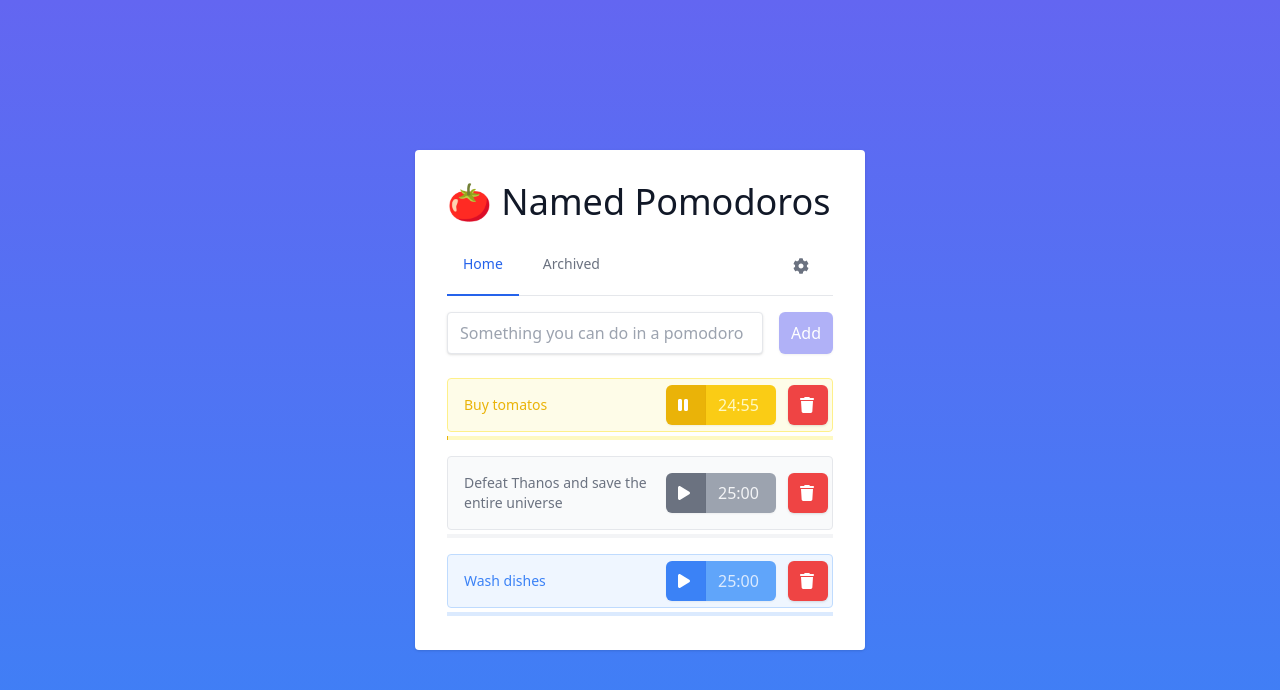
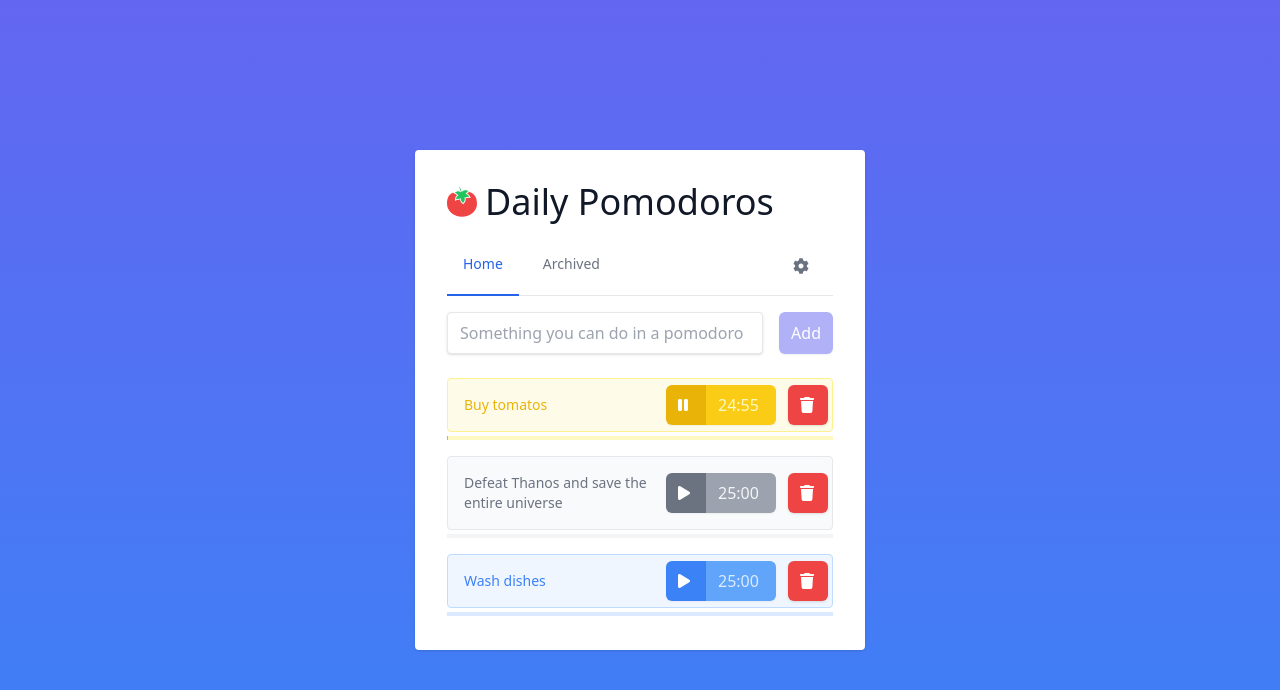
Before and after one commit to teles/miniapps, a website built with webpack: page src/index.html in a window 1280 px wide. Built offline with nearby package versions, Linux system fonts and the light colour scheme.

Commit message:
feat(no-issue): adds tomato icon to title

```diff
--- a/src/index.html
+++ b/src/index.html
@@ -4,7 +4,7 @@
     <meta charset="UTF-8">
     <meta http-equiv="X-UA-Compatible" content="IE=edge">
     <meta name="viewport" content="width=device-width, initial-scale=1.0">
-    <title>🍅 Named Pomodoros</title>
+    <title>🍅 Daily Pomodoros</title>
   </head>
   <style>
     [x-cloak] { display: none !important; }
@@ -15,7 +15,13 @@
     x-cloak>
     <main class="h-100 w-full flex-col justify-center font-sans p-8 bg-white shadow rounded m-4 max-w-[450px] h-[500px]">
       <header class="mb-4">
-        <h1 class="title-font sm:text-4xl text-3xl mb-4 font-medium text-gray-900">🍅 Named Pomodoros</h1>
+        <h1 class="title-font sm:text-4xl text-3xl mb-4 font-medium text-gray-900 flex items-center">
+          <svg xmlns="http://www.w3.org/2000/svg" xmlns:xlink="http://www.w3.org/1999/xlink" height="30px" width="30px" version="1.1" id="Capa_1" viewBox="0 0 17.208 17.208" xml:space="preserve" class="mr-2">
+            <path style="fill: #ef4444;" d="M12.889,2.805l-0.324,0.136c-0.497,0.208-0.791,0.479-1.044,0.753    c0.232,0.108,0.455,0.246,0.667,0.411c0.473,0.385,0.792,0.801,1.042,1.353l0.376,0.825l-0.9-0.111    c-0.645-0.078-1.077,0.066-1.496,0.205c-0.171,0.058-0.346,0.116-0.529,0.156c0.012,0.076,0.021,0.153,0.027,0.229    c0.04,0.456-0.021,0.919-0.179,1.376c-0.211,0.573-0.499,1.009-0.94,1.425L9.292,9.842L8.955,9.614    C8.454,9.273,8.099,8.888,7.804,8.365C7.607,7.997,7.48,7.621,7.426,7.235c-0.206,0.036-0.41,0.043-0.61,0.051    C6.376,7.303,5.92,7.32,5.345,7.622L4.542,8.045L4.601,7.14c0.039-0.604,0.19-1.105,0.492-1.625    c0.183-0.302,0.398-0.564,0.646-0.784c-0.057-0.05-0.113-0.102-0.168-0.153c-0.324-0.299-0.659-0.609-1.28-0.802l-0.867-0.27    l0.531-0.467C0.957,3.942,0,6.579,0,9.539c0,4.146,3.852,7.507,8.604,7.507c4.751,0,8.604-3.361,8.604-7.507    C17.208,6.483,16.105,3.58,12.889,2.805z"></path>
+            <path style="fill: #22c55d;" d="M6.333,4.893C6.018,5.112,5.748,5.398,5.531,5.757c-0.213,0.366-0.385,0.79-0.424,1.402    C6.38,6.49,7.173,7.005,7.916,6.495C7.9,6.655,7.896,6.813,7.91,6.972c0.027,0.383,0.137,0.76,0.336,1.13    C8.454,8.471,8.731,8.834,9.24,9.179c0.446-0.421,0.662-0.824,0.809-1.222c0.138-0.396,0.187-0.785,0.152-1.168    c-0.021-0.249-0.078-0.495-0.167-0.738c0.805,0.116,1.377-0.563,2.733-0.396c-0.254-0.559-0.565-0.895-0.893-1.162    c-0.33-0.259-0.683-0.43-1.056-0.523c-0.077-0.02-0.153-0.034-0.232-0.046c0.47-0.394,0.772-1.041,1.783-1.463    c-0.499-0.359-0.936-0.497-1.353-0.565c-0.416-0.061-0.807-0.035-1.177,0.07c-0.37,0.102-0.72,0.281-1.046,0.546    C8.668,2.618,8.547,2.74,8.43,2.874C7.981,1.423,7.451,0.265,7.403,0.162L7.056,0.323c0.011,0.025,0.565,1.231,1.023,2.724    c-0.024-0.022-0.05-0.043-0.076-0.061C7.654,2.753,7.289,2.608,6.91,2.542C6.533,2.474,6.139,2.485,5.732,2.585    C5.323,2.694,4.902,2.872,4.44,3.277c1.225,0.381,1.515,1.157,2.19,1.437C6.528,4.769,6.428,4.827,6.333,4.893z M8.879,4.154    c0.005,0,0.01,0.003,0.014,0.004C8.875,4.166,8.856,4.176,8.838,4.185C8.851,4.175,8.865,4.165,8.879,4.154z"></path>
+        </svg>
+        <p>Daily Pomodoros</p>
+        </h1>
       </header>
       <div>
         <header class="text-sm font-medium text-center text-gray-500 border-b border-gray-200">
```
